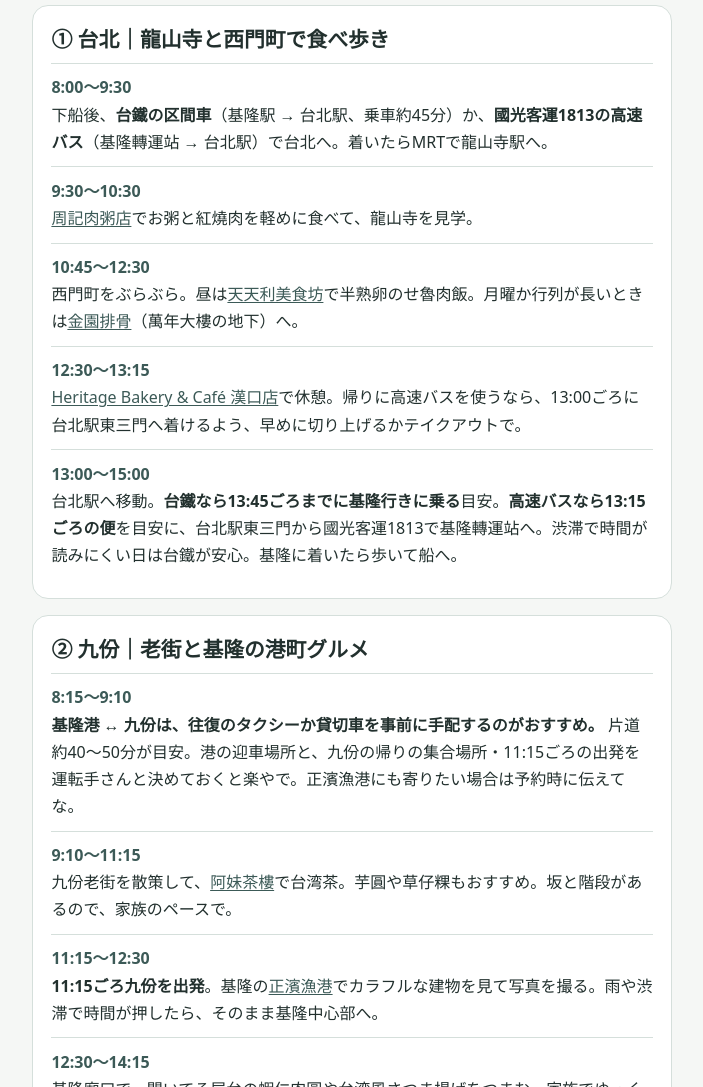
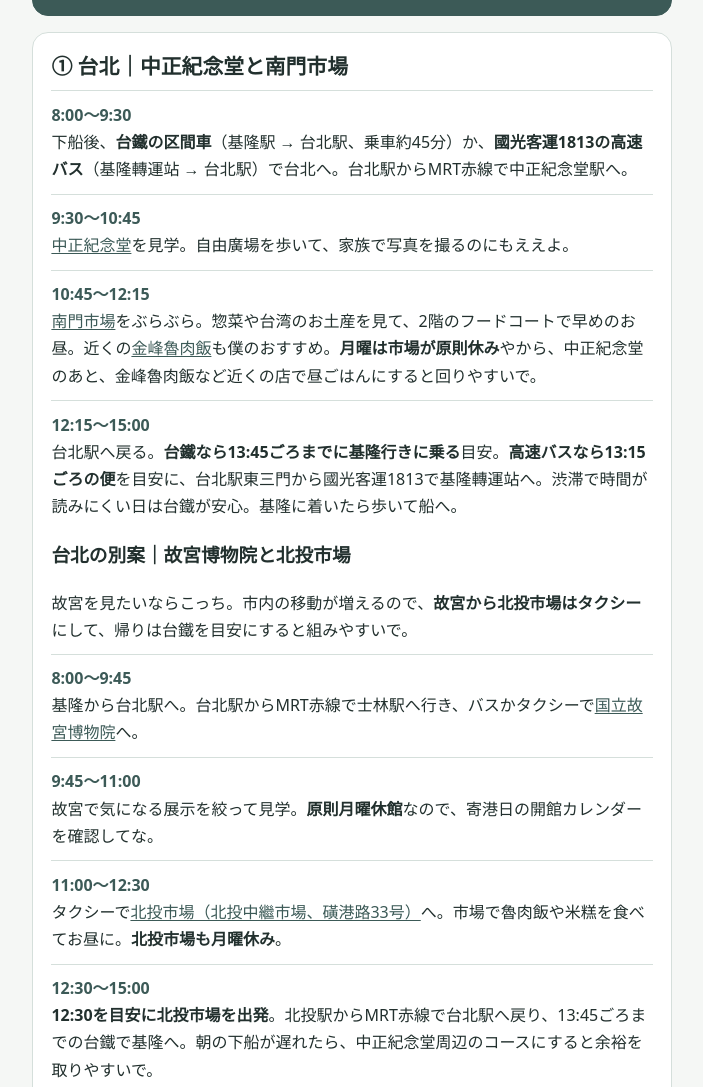
Before and after one commit to AustinF02/AustinF02, a plain HTML site: page docs/index.html in a window 1280 px wide. Shown: the part 400-1487 px from the top of the page, without its empty margins (288-991 px from the left). Drawn offline with Linux system fonts and the light colour scheme.

Commit message:
Add Taipei market and museum itineraries

```diff
--- a/docs/index.html
+++ b/docs/index.html
@@ -42,17 +42,24 @@ footer { font-size: .93rem }
 <main>
 <header>
 <h1>基隆クルーズ寄港<br>台北・九份の2プラン</h1>
-<p>おひさ！ 家族で台湾ええな〜。僕なら今回は<strong>台北推し</strong>！ 基隆〜台北は台鐵でも高速バスでも行けるし、龍山寺と西門町だけでも観光とごはんを楽しめるよ。九份に行くなら、家族で動きやすいように往復の車を先に手配しておくのがおすすめ。</p>
+<p>おひさ！ 家族で台湾ええな〜。僕なら今回は<strong>台北推し</strong>！ 基隆〜台北は台鐵でも高速バスでも行けるし、中正紀念堂と南門市場は近いから、短い寄港でも観光と台湾ごはんを楽しみやすいよ。九份に行くなら、家族で動きやすいように往復の車を先に手配しておくのがおすすめ。</p>
 <p class="note"><strong>7:00 基隆着 → 16:30 帰船締切</strong><br>8:00ごろ下船できる想定で、<strong>14:30〜15:00に船のターミナルへ戻る</strong>目安やで。時刻は台湾時間。</p>
 </header>
 <section>
-<h2>① 台北｜龍山寺と西門町で食べ歩き</h2>
+<h2>① 台北｜中正紀念堂と南門市場</h2>
 <dl>
-<dt>8:00〜9:30</dt><dd>下船後、<strong>台鐵の区間車</strong>（基隆駅 → 台北駅、乗車約45分）か、<strong>國光客運1813の高速バス</strong>（基隆轉運站 → 台北駅）で台北へ。着いたらMRTで龍山寺駅へ。</dd>
-<dt>9:30〜10:30</dt><dd><a href="https://maps.app.goo.gl/jjq5J3iYAQPT2vWZ6?g_st=ipc">周記肉粥店</a>でお粥と紅燒肉を軽めに食べて、龍山寺を見学。</dd>
-<dt>10:45〜12:30</dt><dd>西門町をぶらぶら。昼は<a href="https://maps.app.goo.gl/7yKagBbrRP7kwcft8?g_st=ipc">天天利美食坊</a>で半熟卵のせ魯肉飯。月曜か行列が長いときは<a href="https://maps.app.goo.gl/1nVrvcXK5RhFBA6S6?g_st=ipc">金園排骨</a>（萬年大樓の地下）へ。</dd>
-<dt>12:30〜13:15</dt><dd><a href="https://maps.app.goo.gl/tBKQdjVDtTaYxCNA8?g_st=ipc">Heritage Bakery &amp; Café 漢口店</a>で休憩。帰りに高速バスを使うなら、13:00ごろに台北駅東三門へ着けるよう、早めに切り上げるかテイクアウトで。</dd>
-<dt>13:00〜15:00</dt><dd>台北駅へ移動。<strong>台鐵なら13:45ごろまでに基隆行きに乗る</strong>目安。<strong>高速バスなら13:15ごろの便</strong>を目安に、台北駅東三門から國光客運1813で基隆轉運站へ。渋滞で時間が読みにくい日は台鐵が安心。基隆に着いたら歩いて船へ。</dd>
+<dt>8:00〜9:30</dt><dd>下船後、<strong>台鐵の区間車</strong>（基隆駅 → 台北駅、乗車約45分）か、<strong>國光客運1813の高速バス</strong>（基隆轉運站 → 台北駅）で台北へ。台北駅からMRT赤線で中正紀念堂駅へ。</dd>
+<dt>9:30〜10:45</dt><dd><a href="https://www.cksmh.gov.tw/">中正紀念堂</a>を見学。自由廣場を歩いて、家族で写真を撮るのにもええよ。</dd>
+<dt>10:45〜12:15</dt><dd><a href="https://www.tpnanmen.org.tw/article/239">南門市場</a>をぶらぶら。惣菜や台湾のお土産を見て、2階のフードコートで早めのお昼。近くの<a href="https://maps.app.goo.gl/wrPQ2A9vt8UZyFK7A?g_st=ipc">金峰魯肉飯</a>も僕のおすすめ。<strong>月曜は市場が原則休み</strong>やから、中正紀念堂のあと、金峰魯肉飯など近くの店で昼ごはんにすると回りやすいで。</dd>
+<dt>12:15〜15:00</dt><dd>台北駅へ戻る。<strong>台鐵なら13:45ごろまでに基隆行きに乗る</strong>目安。<strong>高速バスなら13:15ごろの便</strong>を目安に、台北駅東三門から國光客運1813で基隆轉運站へ。渋滞で時間が読みにくい日は台鐵が安心。基隆に着いたら歩いて船へ。</dd>
+</dl>
+<h3>台北の別案｜故宮博物院と北投市場</h3>
+<p>故宮を見たいならこっち。市内の移動が増えるので、<strong>故宮から北投市場はタクシー</strong>にして、帰りは台鐵を目安にすると組みやすいで。</p>
+<dl>
+<dt>8:00〜9:45</dt><dd>基隆から台北駅へ。台北駅からMRT赤線で士林駅へ行き、バスかタクシーで<a href="https://www.npm.gov.tw/Articles.aspx?l=1&amp;sno=02007001">国立故宮博物院</a>へ。</dd>
+<dt>9:45〜11:00</dt><dd>故宮で気になる展示を絞って見学。<strong>原則月曜休館</strong>なので、寄港日の開館カレンダーを確認してな。</dd>
+<dt>11:00〜12:30</dt><dd>タクシーで<a href="https://www.tcma.gov.taipei/News_Content.aspx?n=1A4C7120ABFD0F9F&amp;s=0D2E39A27F365146&amp;sms=26C5BF03E7963F4E">北投市場（北投中繼市場、磺港路33号）</a>へ。市場で魯肉飯や米糕を食べてお昼に。<strong>北投市場も月曜休み</strong>。</dd>
+<dt>12:30〜15:00</dt><dd><strong>12:30を目安に北投市場を出発</strong>。北投駅からMRT赤線で台北駅へ戻り、13:45ごろまでの台鐵で基隆へ。朝の下船が遅れたら、中正紀念堂周辺のコースにすると余裕を取りやすいで。</dd>
 </dl>
 </section>
 <section>
```
